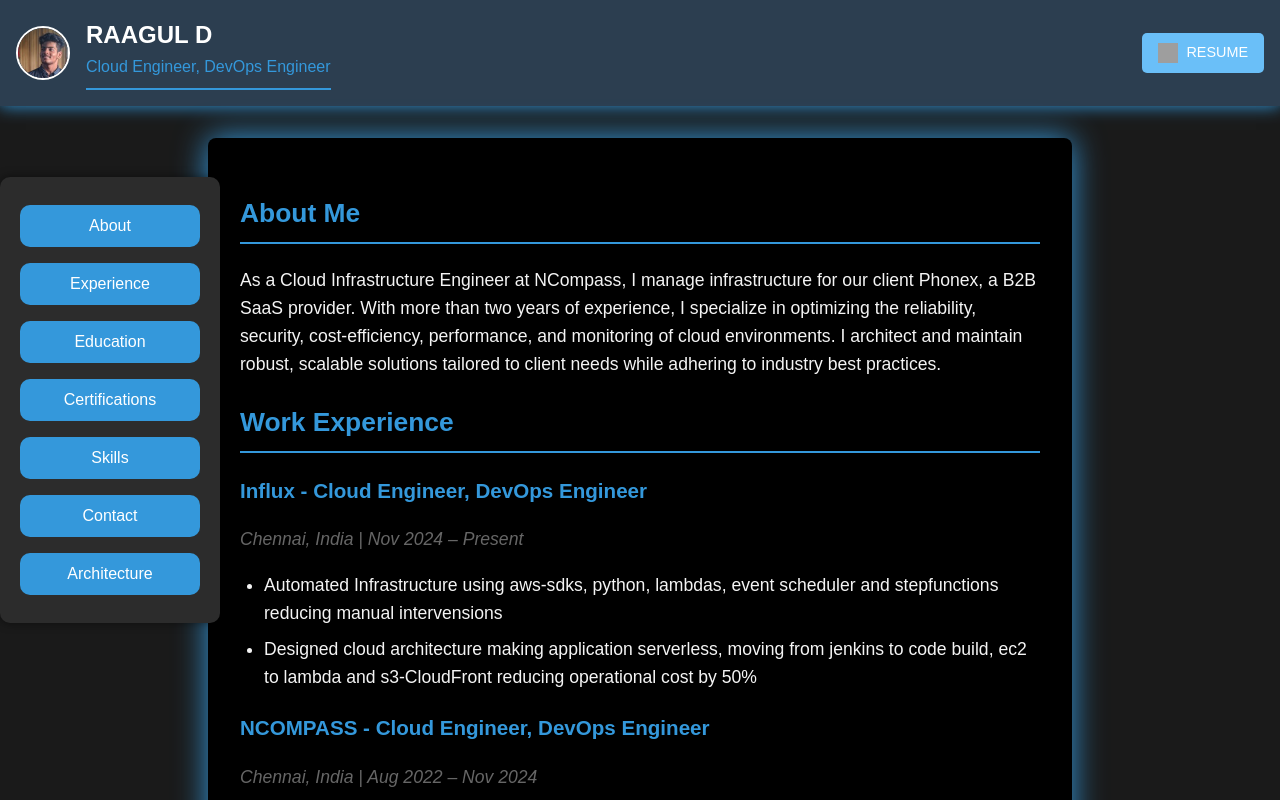
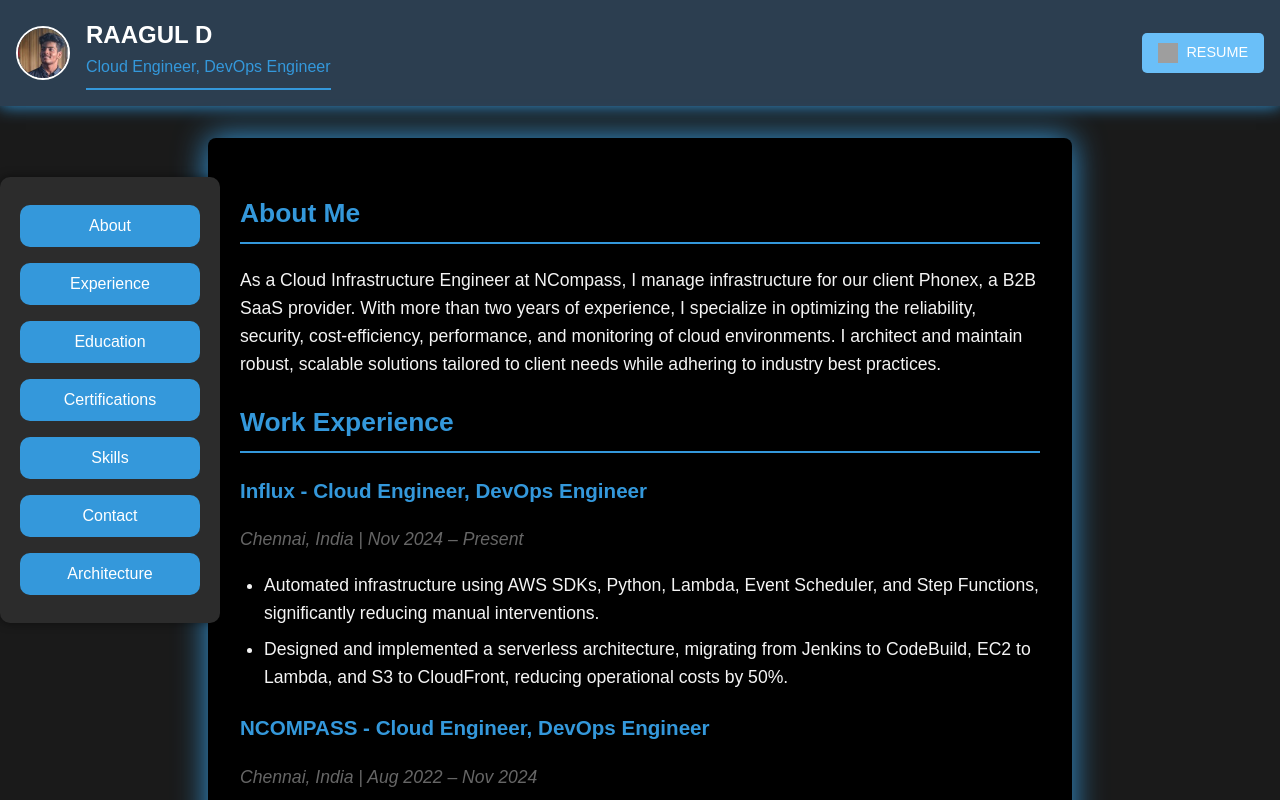
Before and after one commit to RaagulDayalan/resume, a React (Create React App) app: page / in a window 1280 px wide. Shown: the top 800 px of the page. Built offline with nearby package versions, Linux system fonts and the light colour scheme; grey boxes are pictures that could not be loaded.

Commit message:
enchancements

```diff
--- a/src/App.js
+++ b/src/App.js
@@ -163,10 +163,10 @@ function App() {
               <p className="job-details">Chennai, India | Nov 2024 – Present</p>
               <ul>
                 <li>
-                  Automated Infrastructure using aws-sdks, python, lambdas, event scheduler and stepfunctions reducing manual intervensions
+                Automated infrastructure using AWS SDKs, Python, Lambda, Event Scheduler, and Step Functions, significantly reducing manual interventions.
                 </li>
                 <li>
-                  Designed cloud architecture making application serverless, moving from jenkins to code build, ec2 to lambda and s3-CloudFront reducing operational cost by 50%
+                Designed and implemented a serverless architecture, migrating from Jenkins to CodeBuild, EC2 to Lambda, and S3 to CloudFront, reducing operational costs by 50%.
                 </li>
 
               </ul>
```
